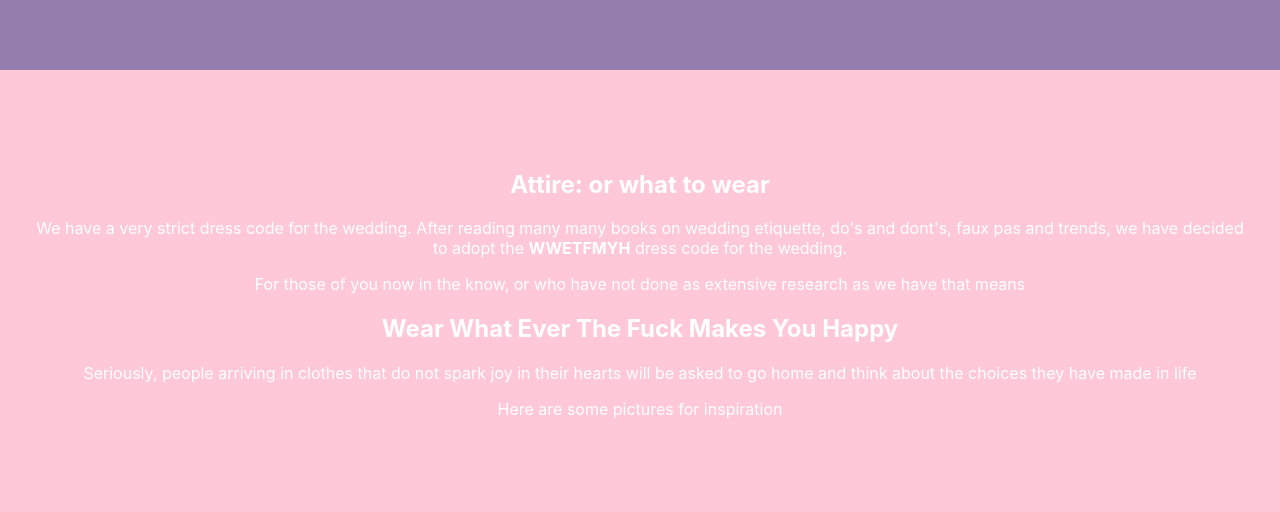
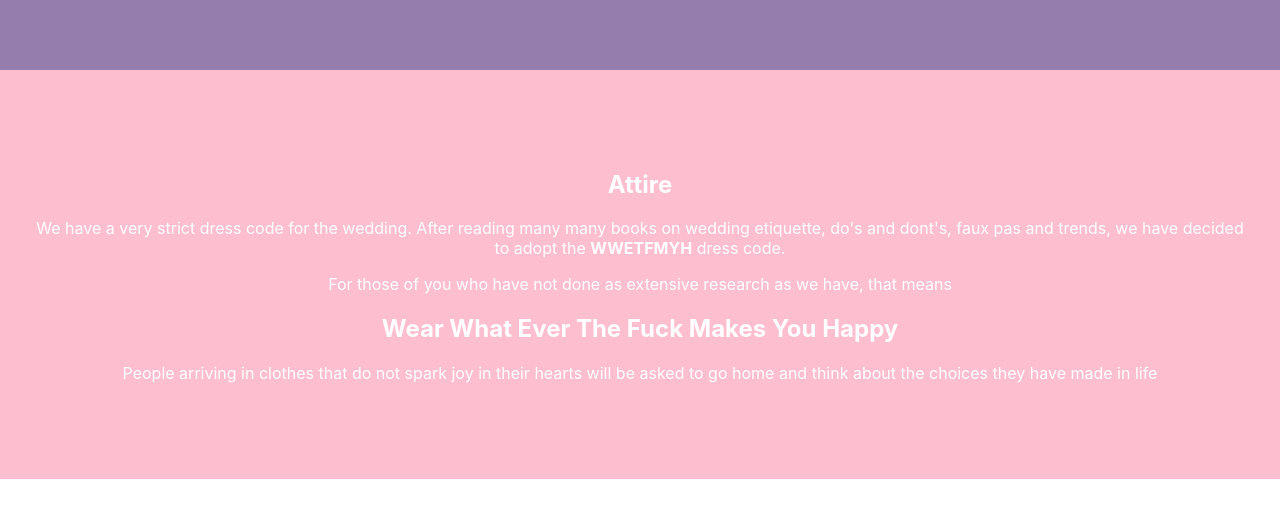
Before and after one commit to stuartlynn/StuartAndNicoleWeddingSite, a Next.js app: page / in a window 1280 px wide. Shown: the part 1560-2072 px from the top of the page. After the commit the page ends 2039 px from the top, so only its background shows below. Built offline with nearby package versions, Linux system fonts and the light colour scheme.

Commit message:
edit attire section + improve text contrast

```diff
--- a/pages/index.tsx
+++ b/pages/index.tsx
@@ -44,26 +44,23 @@ const Home: NextPage = () => {
         ></iframe>
       </section>
       <section className={`${styles.section} ${styles.atire}`}>
-        <h2>Attire: or what to wear</h2>
+        <h2>Attire</h2>
         <p>
           We have a very strict dress code for the wedding. After reading many
           many books on wedding etiquette, do's and dont's, faux pas and trends,
           we have decided to adopt the{" "}
-          <span className={styles.emph}>WWETFMYH</span> dress code for the
-          wedding.{" "}
+          <span className={styles.emph}>WWETFMYH</span> dress code.{" "}
         </p>
         <p>
-          For those of you now in the know, or who have not done as extensive
-          research as we have that means
+          For those of you who have not done as extensive
+          research as we have,  that means
         </p>
         <h2>Wear What Ever The Fuck Makes You Happy</h2>
         <p>
-          Seriously, people arriving in clothes that do not spark joy in their
+          People arriving in clothes that do not spark joy in their
           hearts will be asked to go home and think about the choices they have
           made in life
         </p>
-
-        <p>Here are some pictures for inspiration</p>
       </section>
     </div>
   );
--- a/styles/Home.module.scss
+++ b/styles/Home.module.scss
@@ -50,7 +50,7 @@
   color:white;
 }
 .atire{
-  background-color: #FEC8D8;
+  background-color: #fdbed0;
 }
 
 .rsvp{
```
